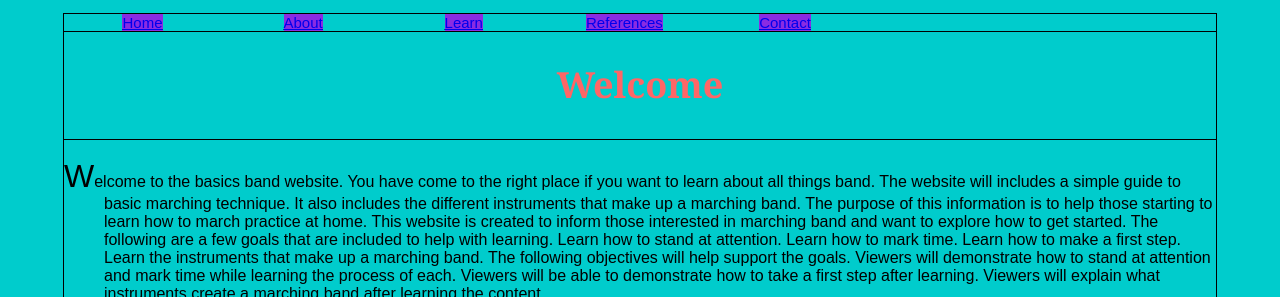
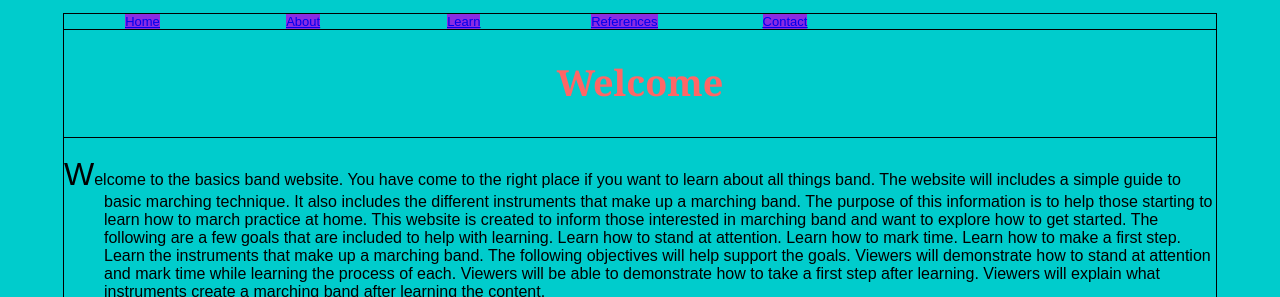
Before and after one commit to hannahselsor/hannahselsor.github.io, a plain HTML site: page islt_7310/index.html in a window 1280 px wide. Shown: the top 297 px of the page. Drawn offline with Linux system fonts and the light colour scheme.

Commit message:
Add files via upload

```diff
--- a/islt_7310/nav.css
+++ b/islt_7310/nav.css
@@ -9,7 +9,6 @@ ul li{
   margin-top: 0;
   margin-left: 0px;
   position: relative;
-  font-size: 15px
 }
 nav a:link{
     background-color: blueviolet;}
```
